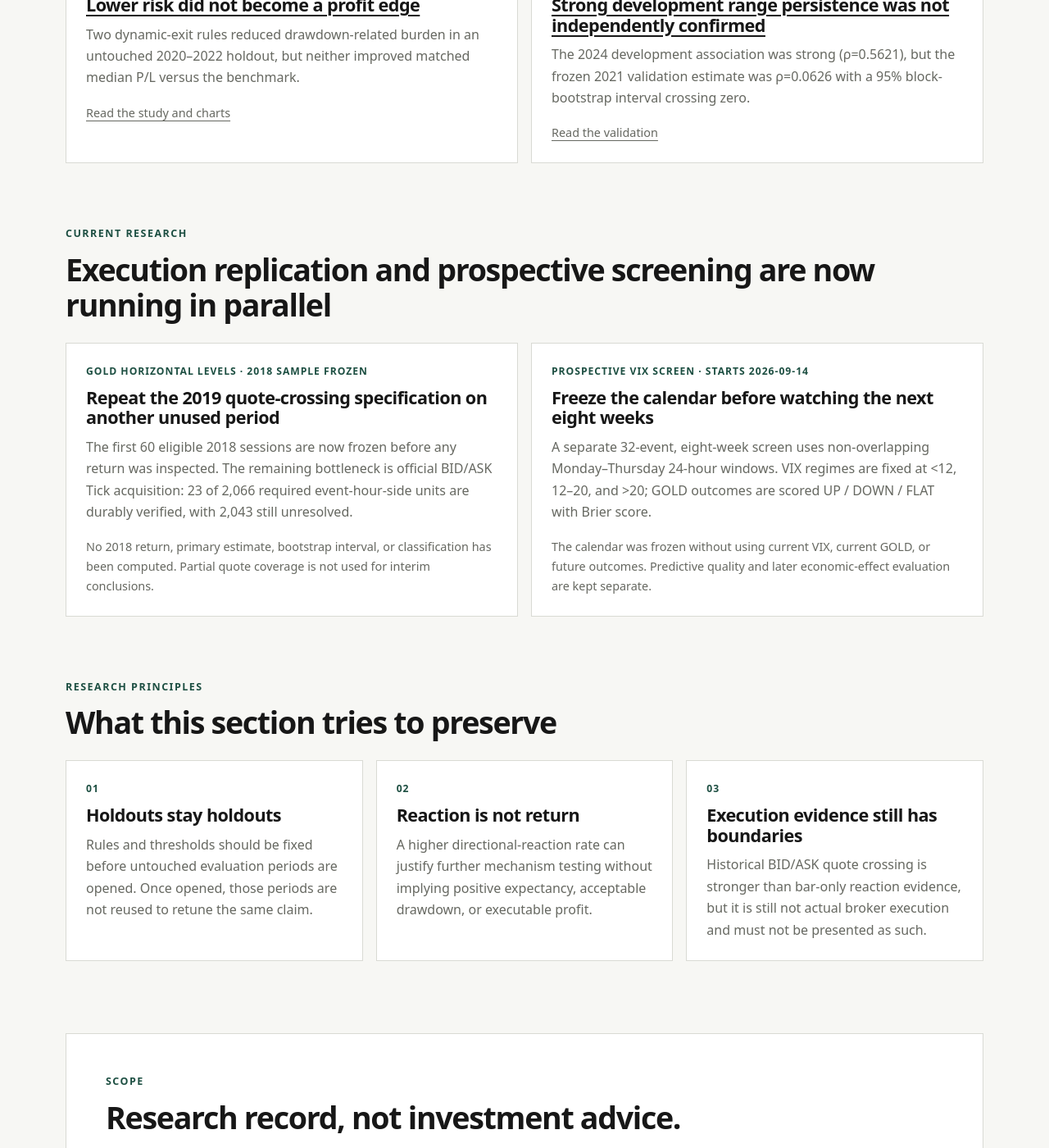
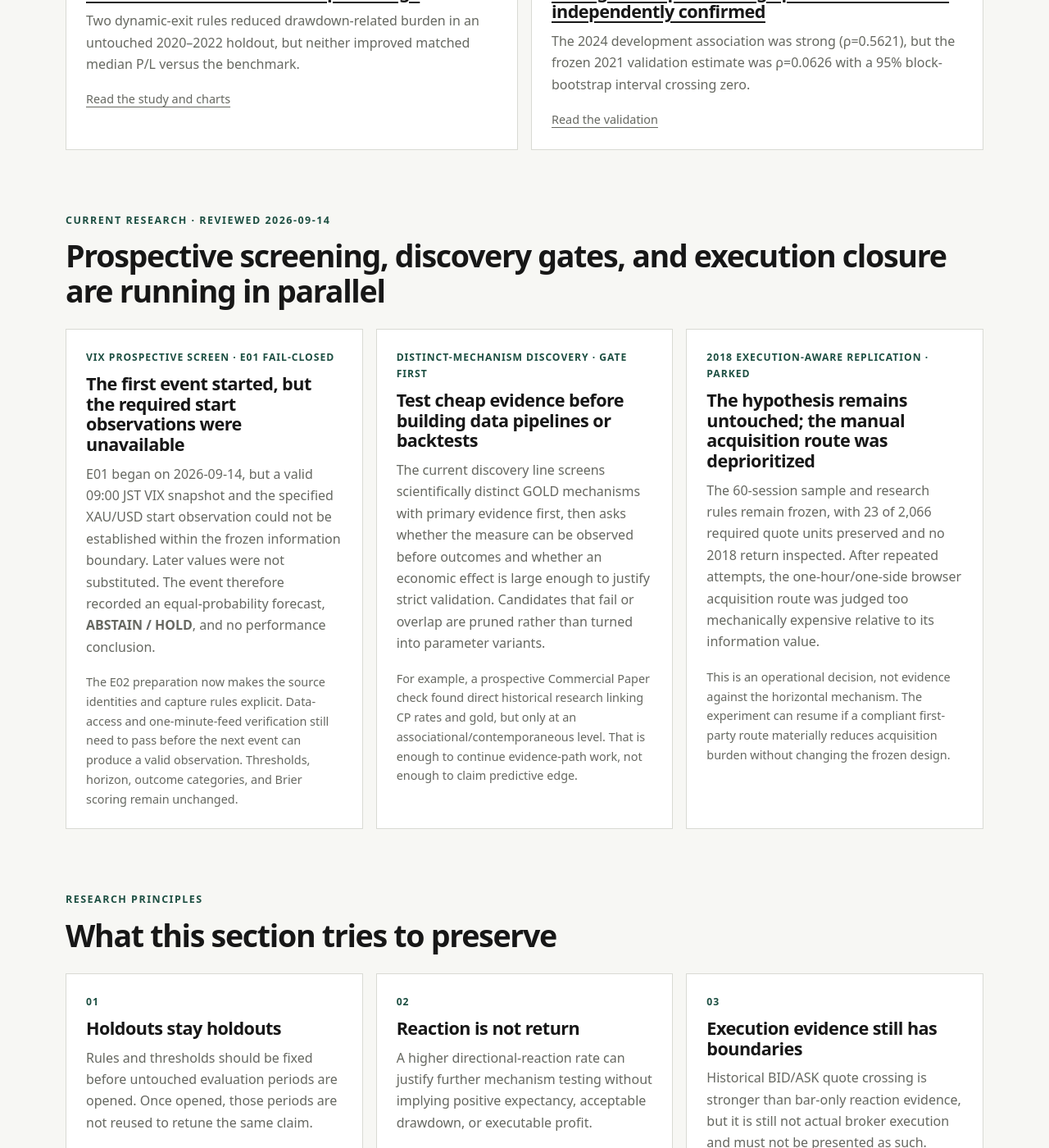
Before and after one commit to Josh-Temple/studio-lab-research, a Jekyll site: the page built from trading.md, in a window 1280 px wide and 1400 px high, scrolled down 1419 px. Shown: the whole window at 82% size. Built offline with Jekyll 4.4.1, drawn with Linux system fonts in a browser that asks for light colours; some of the changed text lies outside the part shown.

Commit message:
Refresh Trading current research status

```diff
--- a/trading.md
+++ b/trading.md
@@ -1,6 +1,7 @@
 ---
 title: Trading
 permalink: /trading/
+updated: "2026-09-14"
 description: Reviewed Studio Lab trading research, including development tests, holdouts, independent validations, execution-aware checks, prospective screens, risk controls, and negative results.
 ---
 
@@ -12,14 +13,14 @@
   <div class="section-heading">
     <div>
       <p class="eyebrow">Current evidence</p>
-      <h2>GOLD horizontal levels have moved beyond one development sample</h2>
+      <h2>GOLD horizontal reactions have repeated across four periods</h2>
     </div>
   </div>
   <div class="feature-grid feature-grid-wide">
     <article class="feature-card">
       <p class="feature-meta">GOLD horizontal levels · replicated / execution-aware</p>
-      <h3><a href="{{ '/research/gold-horizontal-replication-execution-evidence/' | relative_url }}">The reaction effect replicated across three periods and remained positive in one quote-crossing validation</a></h3>
-      <p>The frozen real-minus-control 15-minute reaction effect was +26.55 pp in 2024 development, +23.79 pp in the independent 2022 validation, and +25.44 pp in the 2020 robustness replication. A prospectively amended 2019 validation using observed BID/ASK quote crossing produced a +1.189 bps real mean and +3.498 bps real-minus-control difference.</p>
+      <h3><a href="{{ '/research/gold-horizontal-replication-execution-evidence/' | relative_url }}">The reaction effect replicated across four periods and remained positive in one quote-crossing validation</a></h3>
+      <p>The frozen real-minus-control 15-minute reaction effect was +26.55 pp in 2024 development, +23.79 pp in independent 2022 validation, +25.44 pp in 2020 robustness, and +23.66 pp in a preregistered early-2025 robustness sample. A separate 2019 validation using observed BID/ASK quote crossing produced a +1.189 bps real mean and +3.498 bps real-minus-control difference.</p>
       <p class="card-links"><a href="{{ '/research/gold-horizontal-replication-execution-evidence/' | relative_url }}">Read the current evidence summary</a></p>
     </article>
     <article class="feature-card">
@@ -56,22 +57,28 @@
 <section class="section">
   <div class="section-heading">
     <div>
-      <p class="eyebrow">Current research</p>
-      <h2>Execution replication and prospective screening are now running in parallel</h2>
+      <p class="eyebrow">Current research · reviewed 2026-09-14</p>
+      <h2>Prospective screening, discovery gates, and execution closure are running in parallel</h2>
     </div>
   </div>
-  <div class="feature-grid feature-grid-wide">
+  <div class="feature-grid">
     <article class="feature-card">
-      <p class="feature-meta">GOLD horizontal levels · 2018 sample frozen</p>
-      <h3>Repeat the 2019 quote-crossing specification on another unused period</h3>
-      <p>The first 60 eligible 2018 sessions are now frozen before any return was inspected. The remaining bottleneck is official BID/ASK Tick acquisition: 23 of 2,066 required event-hour-side units are durably verified, with 2,043 still unresolved.</p>
-      <p class="card-links">No 2018 return, primary estimate, bootstrap interval, or classification has been computed. Partial quote coverage is not used for interim conclusions.</p>
+      <p class="feature-meta">VIX prospective screen · E01 fail-closed</p>
+      <h3>The first event started, but the required start observations were unavailable</h3>
+      <p>E01 began on 2026-09-14, but a valid 09:00 JST VIX snapshot and the specified XAU/USD start observation could not be established within the frozen information boundary. Later values were not substituted. The event therefore recorded an equal-probability forecast, <strong>ABSTAIN / HOLD</strong>, and no performance conclusion.</p>
+      <p class="card-links">The E02 preparation now makes the source identities and capture rules explicit. Data-access and one-minute-feed verification still need to pass before the next event can produce a valid observation. Thresholds, horizon, outcome categories, and Brier scoring remain unchanged.</p>
     </article>
     <article class="feature-card">
-      <p class="feature-meta">Prospective VIX screen · starts 2026-09-14</p>
-      <h3>Freeze the calendar before watching the next eight weeks</h3>
-      <p>A separate 32-event, eight-week screen uses non-overlapping Monday–Thursday 24-hour windows. VIX regimes are fixed at &lt;12, 12–20, and &gt;20; GOLD outcomes are scored UP / DOWN / FLAT with Brier score.</p>
-      <p class="card-links">The calendar was frozen without using current VIX, current GOLD, or future outcomes. Predictive quality and later economic-effect evaluation are kept separate.</p>
+      <p class="feature-meta">Distinct-mechanism discovery · gate first</p>
+      <h3>Test cheap evidence before building data pipelines or backtests</h3>
+      <p>The current discovery line screens scientifically distinct GOLD mechanisms with primary evidence first, then asks whether the measure can be observed before outcomes and whether an economic effect is large enough to justify strict validation. Candidates that fail or overlap are pruned rather than turned into parameter variants.</p>
+      <p class="card-links">For example, a prospective Commercial Paper check found direct historical research linking CP rates and gold, but only at an associational/contemporaneous level. That is enough to continue evidence-path work, not enough to claim predictive edge.</p>
+    </article>
+    <article class="feature-card">
+      <p class="feature-meta">2018 execution-aware replication · parked</p>
+      <h3>The hypothesis remains untouched; the manual acquisition route was deprioritized</h3>
+      <p>The 60-session sample and research rules remain frozen, with 23 of 2,066 required quote units preserved and no 2018 return inspected. After repeated attempts, the one-hour/one-side browser acquisition route was judged too mechanically expensive relative to its information value.</p>
+      <p class="card-links">This is an operational decision, not evidence against the horizontal mechanism. The experiment can resume if a compliant first-party route materially reduces acquisition burden without changing the frozen design.</p>
     </article>
   </div>
 </section>
@@ -105,5 +112,5 @@
 <section class="section public-boundary">
   <p class="eyebrow">Scope</p>
   <h2>Research record, not investment advice.</h2>
-  <p>Results shown here are experimental and based on historical data. They do not establish future profitability and should not be read as a recommendation to trade, increase position size, or adopt a specific strategy.</p>
+  <p>Results shown here are experimental and based on historical or prospective research protocols. They do not establish future profitability and should not be read as a recommendation to trade, increase position size, or adopt a specific strategy.</p>
 </section>
```
